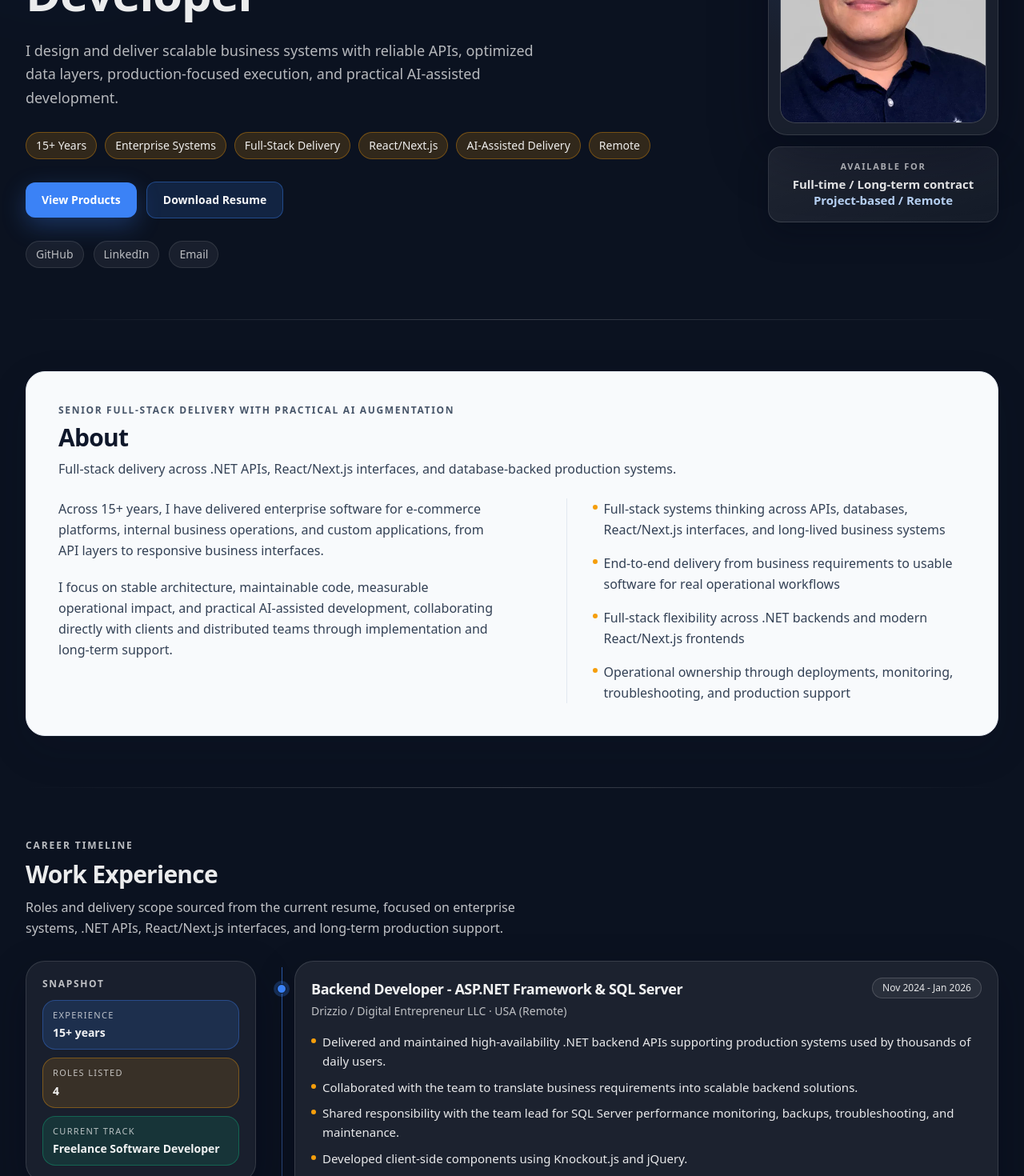
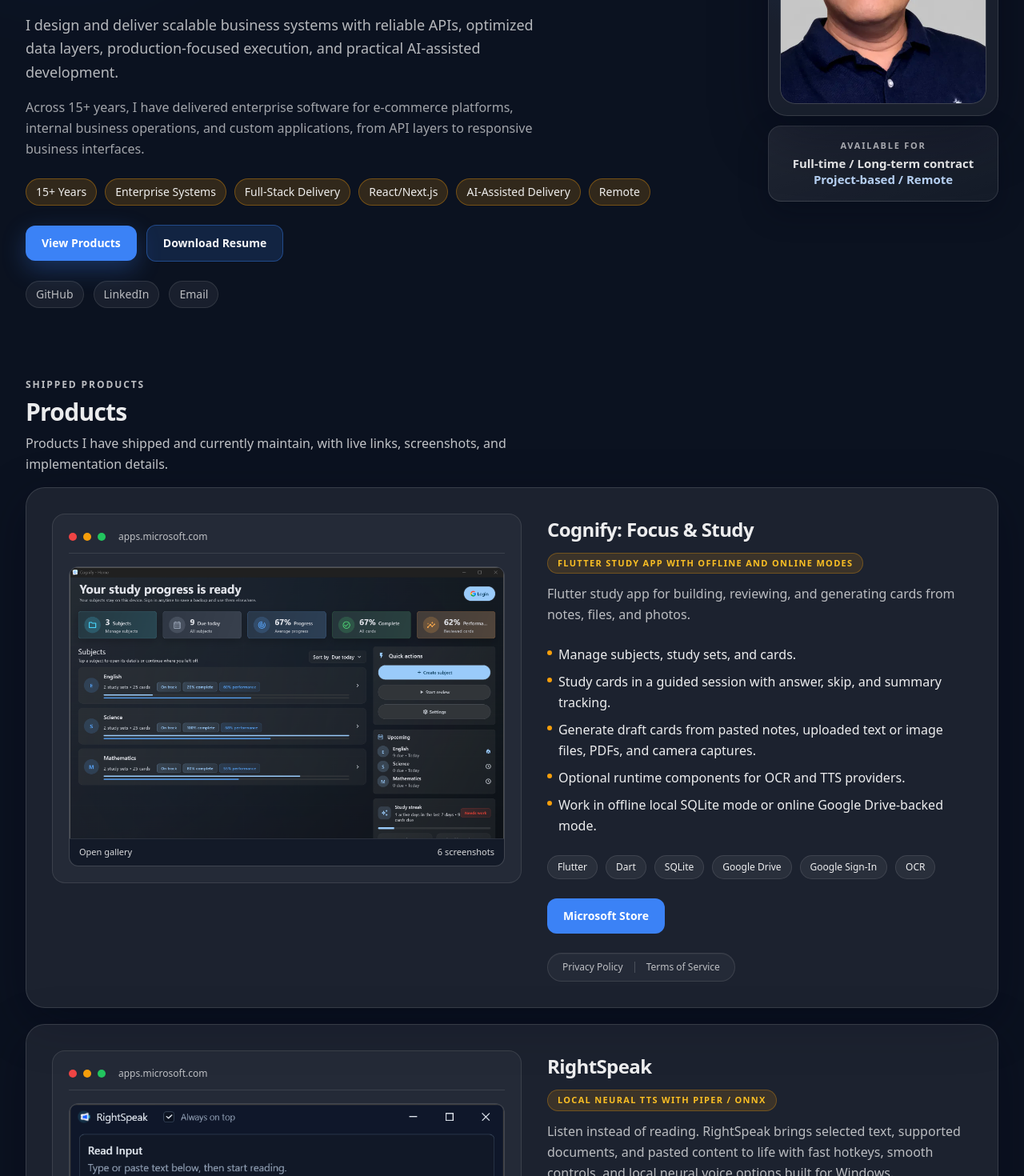
Before and after one commit to JustinTagarda/portfolio, a React (Vite) app: page / in a window 1280 px wide. Shown: the part 300-1770 px from the top of the page at 80% size. Built offline with nearby package versions, Linux system fonts and the light colour scheme.

Commit message:
tighten section spacing and merge about into hero

```diff
--- a/src/App.tsx
+++ b/src/App.tsx
@@ -89,13 +89,16 @@ const defaultData = {
         "Generate draft cards from pasted notes, uploaded text or image files, PDFs, and camera captures.",
         "Optional runtime components for OCR and TTS providers.",
         "Work in offline local SQLite mode or online Google Drive-backed mode.",
-        "Switch between light and dark themes from the in-app settings modal.",
       ],
       stack: ["Flutter", "Dart", "SQLite", "Google Drive", "Google Sign-In", "OCR"],
       primaryLinkLabel: "Microsoft Store",
       links: {
         liveDemo: "https://apps.microsoft.com/detail/9NLRQNJ22RPB?hl=en-us&gl=PH&ocid=pdpshare",
         github: "",
+      },
+      legalLinks: {
+        privacyPolicy: "https://justintagarda.com/legal/cognify-privacy-policy.html",
+        termsOfService: "https://justintagarda.com/legal/cognify-terms-of-service.html",
       },
     },
     {
@@ -282,9 +285,8 @@ const defaultData = {
     ],
   },
   nav: [
-    { label: "About", href: "#about" },
+    { label: "Products", href: "#products" },
     { label: "Experience", href: "#experience" },
-    { label: "Products", href: "#products" },
     { label: "Other Work", href: "#other-work" },
     { label: "Skills", href: "#skills" },
     { label: "Contact", href: "#contact" },
@@ -348,8 +350,8 @@ const currentlyActiveExperience = workExperiences.find((item) => item.end.toLowe
 
 function SectionDivider() {
   return (
-    <div aria-hidden className="mx-auto max-w-7xl px-5 md:px-8">
-      <div className="h-px bg-gradient-to-r from-transparent via-[rgba(255,255,255,0.20)] to-transparent" />
+    <div aria-hidden className="mx-auto max-w-7xl px-4 md:px-6">
+      <div className="h-px bg-gradient-to-r from-transparent via-[rgba(255,255,255,0.14)] to-transparent" />
     </div>
   );
 }
@@ -709,18 +711,21 @@ export default function App() {
           </div>
         </header>
 
-        <section className="mx-auto grid max-w-7xl items-start gap-8 px-4 pb-10 pt-10 sm:px-5 md:px-8 md:pb-12 md:pt-12 lg:grid-cols-[minmax(0,1fr)_18rem] lg:gap-8 lg:pb-16 lg:pt-16 xl:gap-10">
-          <div className="space-y-7 lg:max-w-[52rem]">
+        <section className="mx-auto grid max-w-7xl items-start gap-6 px-4 pb-6 pt-6 sm:px-5 md:px-8 md:pb-8 md:pt-8 lg:grid-cols-[minmax(0,1fr)_18rem] lg:gap-6 lg:pb-10 lg:pt-10 xl:gap-8">
+          <div className="space-y-6 lg:max-w-[52rem]">
               <p className="inline-flex rounded-full border border-[rgba(255,255,255,0.10)] bg-[rgba(255,255,255,0.06)] px-4 py-2 text-xs font-medium uppercase tracking-[0.14em] text-[rgba(255,255,255,0.70)]">
                .NET Core / REST APIs / SQL Server / React
               </p>
 
-            <div className="space-y-5">
+            <div className="space-y-4">
               <h1 className="text-4xl font-semibold tracking-tight text-[rgba(255,255,255,0.92)] md:text-5xl lg:text-6xl lg:leading-tight">
                 {data.headline}
               </h1>
               <p className="max-w-2xl text-base leading-relaxed text-[rgba(255,255,255,0.70)] md:text-lg">
                 {data.lead}
+              </p>
+              <p className="max-w-2xl text-sm leading-relaxed text-[rgba(255,255,255,0.62)] md:text-base">
+                {data.about.paragraphs[0]}
               </p>
             </div>
 
@@ -789,7 +794,7 @@ export default function App() {
               </div>
             </article>
 
-            <div className="mt-3.5 grid grid-cols-1 gap-3">
+            <div className="mt-3 grid grid-cols-1 gap-3">
               <div className="rounded-2xl border border-[rgba(255,255,255,0.12)] bg-[linear-gradient(160deg,rgba(255,255,255,0.09)_0%,rgba(255,255,255,0.04)_100%)] p-4 text-center text-sm text-[rgba(255,255,255,0.92)] shadow-[0_14px_36px_rgba(2,6,23,0.28)] transition hover:-translate-y-1">
                 <span className="block text-[11px] font-semibold uppercase tracking-[0.16em] text-[rgba(255,255,255,0.74)]">Available for</span>
                 <span className="mt-1 block text-[15px] font-semibold leading-snug">Full-time / Long-term contract</span>
@@ -799,114 +804,8 @@ export default function App() {
           </div>
         </section>
 
-        <SectionDivider />
-
-        <section id="about" className="mx-auto max-w-7xl px-4 py-10 sm:px-5 md:px-8 md:py-14 lg:py-16">
-          <div className="rounded-3xl border border-[#E2E8F0] bg-[#F8FAFC] p-5 shadow-[0_18px_50px_rgba(15,23,42,0.14)] sm:p-6 md:p-10">
-            <div className="space-y-2">
-              <p className="text-xs font-semibold uppercase tracking-[0.14em] text-[#475569]">{data.about.eyebrow}</p>
-              <h2 className="text-2xl font-semibold tracking-tight text-[#0F172A] md:text-3xl">About</h2>
-              <p className="text-sm leading-relaxed text-[#334155] md:text-base">{data.about.subheadline}</p>
-            </div>
-            <div className="mt-6 grid gap-6 lg:grid-cols-[1.1fr_0.9fr]">
-              <div className="space-y-5 lg:max-w-[34rem]">
-                {data.about.paragraphs.map((text) => (
-                  <p key={text} className="text-base leading-relaxed text-[#334155]">
-                    {text}
-                  </p>
-                ))}
-              </div>
-              <ul className="space-y-4 text-sm leading-relaxed text-[#334155] md:text-base lg:border-l lg:border-[#E2E8F0] lg:pl-8">
-                {data.about.highlights.map((item) => (
-                  <li key={item} className="flex items-start gap-2">
-                    <span className="mt-2 h-1.5 w-1.5 flex-none rounded-full bg-[#F59E0B]" />
-                    <span>{item}</span>
-                  </li>
-                ))}
-              </ul>
-            </div>
-          </div>
-        </section>
-
-        <SectionDivider />
-
-        <section id="experience" className="mx-auto max-w-7xl px-4 py-10 sm:px-5 md:px-8 md:py-14 lg:py-16">
-          <div className="space-y-2.5">
-            <p className="text-xs font-semibold uppercase tracking-[0.16em] text-[rgba(255,255,255,0.72)]">
-              Career Timeline
-            </p>
-            <h2 className="text-2xl font-semibold tracking-tight md:text-3xl">Work Experience</h2>
-            <p className="max-w-2xl text-sm leading-relaxed text-[rgba(255,255,255,0.75)] md:text-base">
-              Roles and delivery scope sourced from the current resume, focused on enterprise systems, .NET APIs,
-              React/Next.js interfaces, and long-term production support.
-            </p>
-          </div>
-
-          <div className="mt-5 grid items-start gap-5 md:mt-7 md:gap-6 lg:grid-cols-[18rem_minmax(0,1fr)]">
-            <aside className="space-y-3 rounded-3xl border border-[rgba(255,255,255,0.12)] bg-[rgba(255,255,255,0.06)] p-4 shadow-[0_18px_50px_rgba(2,6,23,0.30)] sm:p-5">
-              <p className="text-xs font-semibold uppercase tracking-[0.14em] text-[rgba(255,255,255,0.72)]">
-                Snapshot
-              </p>
-              <div className="space-y-2.5">
-                <div className="rounded-2xl border border-[rgba(59,130,246,0.36)] bg-[rgba(59,130,246,0.16)] px-3 py-2.5">
-                  <p className="text-[11px] uppercase tracking-[0.12em] text-[rgba(255,255,255,0.70)]">Experience</p>
-                  <p className="mt-1 text-sm font-semibold text-[rgba(255,255,255,0.94)]">15+ years</p>
-                </div>
-                <div className="rounded-2xl border border-[rgba(245,158,11,0.36)] bg-[rgba(245,158,11,0.14)] px-3 py-2.5">
-                  <p className="text-[11px] uppercase tracking-[0.12em] text-[rgba(255,255,255,0.70)]">Roles Listed</p>
-                  <p className="mt-1 text-sm font-semibold text-[rgba(255,255,255,0.94)]">{workExperiences.length}</p>
-                </div>
-                <div className="rounded-2xl border border-[rgba(16,185,129,0.36)] bg-[rgba(16,185,129,0.14)] px-3 py-2.5">
-                  <p className="text-[11px] uppercase tracking-[0.12em] text-[rgba(255,255,255,0.70)]">Current Track</p>
-                  <p className="mt-1 text-sm font-semibold text-[rgba(255,255,255,0.94)]">
-                    {currentlyActiveExperience?.job_title ?? "Freelance delivery"}
-                  </p>
-                </div>
-              </div>
-            </aside>
-
-            <div className="relative space-y-4 pl-6 before:absolute before:bottom-2 before:left-2 before:top-2 before:w-px before:bg-[linear-gradient(180deg,_rgba(59,130,246,0.65)_0%,_rgba(148,163,184,0.20)_45%,_rgba(245,158,11,0.55)_100%)]">
-              {workExperiences.map((role) => {
-                const companyLine = role.company ? role.company : "Freelance";
-                const metaLine = role.location ? `${companyLine} · ${role.location}` : companyLine;
-                return (
-                  <article
-                    key={`${role.job_title}-${role.start}`}
-                    className="relative rounded-3xl border border-[rgba(255,255,255,0.12)] bg-[rgba(255,255,255,0.07)] p-4 shadow-[0_18px_50px_rgba(2,6,23,0.28)] transition hover:-translate-y-0.5 hover:border-[rgba(59,130,246,0.48)] sm:p-5"
-                  >
-                    <span className="absolute -left-[1.45rem] top-7 h-3 w-3 rounded-full border border-[#0B1220] bg-[#3B82F6] shadow-[0_0_0_4px_rgba(59,130,246,0.25)]" />
-
-                    <div className="flex flex-wrap items-start justify-between gap-3">
-                      <div>
-                        <h3 className="text-lg font-semibold tracking-tight text-[rgba(255,255,255,0.94)]">
-                          {role.job_title}
-                        </h3>
-                        <p className="mt-1 text-sm text-[rgba(255,255,255,0.72)]">{metaLine}</p>
-                      </div>
-                      <span className="rounded-full border border-[rgba(255,255,255,0.16)] bg-[rgba(255,255,255,0.06)] px-3 py-1 text-xs font-medium text-[rgba(255,255,255,0.88)]">
-                        {role.start} - {role.end}
-                      </span>
-                    </div>
-
-                    <ul className="mt-4 space-y-2 text-sm leading-relaxed text-[rgba(255,255,255,0.90)] md:text-[15px]">
-                      {role.responsibilities.map((item) => (
-                        <li key={item} className="flex items-start gap-2">
-                          <span className="mt-2 h-1.5 w-1.5 flex-none rounded-full bg-[#F59E0B]" />
-                          <span>{item}</span>
-                        </li>
-                      ))}
-                    </ul>
-                  </article>
-                );
-              })}
-            </div>
-          </div>
-        </section>
-
-        <SectionDivider />
-
-        <section id="products" className="mx-auto max-w-7xl px-4 py-10 sm:px-5 md:px-8 md:py-14 lg:py-16">
-          <div className="space-y-2.5">
+        <section id="products" className="mx-auto max-w-7xl px-4 py-8 sm:px-5 md:px-8 md:py-10 lg:py-12">
+          <div className="space-y-2">
             <p className="text-xs font-semibold uppercase tracking-[0.16em] text-[rgba(255,255,255,0.72)]">Shipped Products</p>
             <h2 className="text-2xl font-semibold tracking-tight md:text-3xl">Products</h2>
             <p className="max-w-2xl text-sm leading-relaxed text-[rgba(255,255,255,0.75)] md:text-base">
@@ -914,7 +813,7 @@ export default function App() {
             </p>
           </div>
 
-          <div className="mt-5 space-y-5 md:mt-7 md:space-y-7">
+          <div className="mt-3 space-y-4 md:mt-4 md:space-y-5">
             {productProjectEntries.map(({ project, index: projectIndex }) => (
               <article
                 key={project.id}
@@ -1000,6 +899,27 @@ export default function App() {
                       </a>
                     )}
                   </div>
+                  {"legalLinks" in project && project.legalLinks && (
+                    <div className="inline-flex flex-wrap items-center gap-2 rounded-full border border-[rgba(255,255,255,0.10)] bg-[rgba(255,255,255,0.04)] px-3 py-1.5 text-[12px] font-medium text-[rgba(255,255,255,0.70)] shadow-[inset_0_1px_0_rgba(255,255,255,0.04)]">
+                      <a
+                        href={project.legalLinks.privacyPolicy}
+                        target="_blank"
+                        rel="noreferrer"
+                        className="rounded-full px-1.5 py-0.5 transition hover:bg-[rgba(255,255,255,0.06)] hover:text-[rgba(255,255,255,0.94)] focus-visible:outline-none focus-visible:ring-2 focus-visible:ring-[#3B82F6]"
+                      >
+                        Privacy Policy
+                      </a>
+                      <span aria-hidden className="h-3.5 w-px bg-[rgba(255,255,255,0.18)]" />
+                      <a
+                        href={project.legalLinks.termsOfService}
+                        target="_blank"
+                        rel="noreferrer"
+                        className="rounded-full px-1.5 py-0.5 transition hover:bg-[rgba(255,255,255,0.06)] hover:text-[rgba(255,255,255,0.94)] focus-visible:outline-none focus-visible:ring-2 focus-visible:ring-[#3B82F6]"
+                      >
+                        Terms of Service
+                      </a>
+                    </div>
+                  )}
                 </div>
               </article>
             ))}
@@ -1008,8 +928,83 @@ export default function App() {
 
         <SectionDivider />
 
-        <section id="other-work" className="mx-auto max-w-7xl px-4 py-10 sm:px-5 md:px-8 md:py-14 lg:py-16">
-          <div className="space-y-2.5">
+        <section id="experience" className="mx-auto max-w-7xl px-4 py-8 sm:px-5 md:px-8 md:py-10 lg:py-12">
+          <div className="space-y-2">
+            <p className="text-xs font-semibold uppercase tracking-[0.16em] text-[rgba(255,255,255,0.72)]">
+              Career Timeline
+            </p>
+            <h2 className="text-2xl font-semibold tracking-tight md:text-3xl">Work Experience</h2>
+            <p className="max-w-2xl text-sm leading-relaxed text-[rgba(255,255,255,0.75)] md:text-base">
+              Roles and delivery scope sourced from the current resume, focused on enterprise systems, .NET APIs,
+              React/Next.js interfaces, and long-term production support.
+            </p>
+          </div>
+
+          <div className="mt-3 grid items-start gap-5 md:mt-4 md:gap-6 lg:grid-cols-[18rem_minmax(0,1fr)]">
+            <aside className="space-y-3 rounded-3xl border border-[rgba(255,255,255,0.12)] bg-[rgba(255,255,255,0.06)] p-4 shadow-[0_18px_50px_rgba(2,6,23,0.30)] sm:p-5">
+              <p className="text-xs font-semibold uppercase tracking-[0.14em] text-[rgba(255,255,255,0.72)]">
+                Snapshot
+              </p>
+              <div className="space-y-2.5">
+                <div className="rounded-2xl border border-[rgba(59,130,246,0.36)] bg-[rgba(59,130,246,0.16)] px-3 py-2.5">
+                  <p className="text-[11px] uppercase tracking-[0.12em] text-[rgba(255,255,255,0.70)]">Experience</p>
+                  <p className="mt-1 text-sm font-semibold text-[rgba(255,255,255,0.94)]">15+ years</p>
+                </div>
+                <div className="rounded-2xl border border-[rgba(245,158,11,0.36)] bg-[rgba(245,158,11,0.14)] px-3 py-2.5">
+                  <p className="text-[11px] uppercase tracking-[0.12em] text-[rgba(255,255,255,0.70)]">Roles Listed</p>
+                  <p className="mt-1 text-sm font-semibold text-[rgba(255,255,255,0.94)]">{workExperiences.length}</p>
+                </div>
+                <div className="rounded-2xl border border-[rgba(16,185,129,0.36)] bg-[rgba(16,185,129,0.14)] px-3 py-2.5">
+                  <p className="text-[11px] uppercase tracking-[0.12em] text-[rgba(255,255,255,0.70)]">Current Track</p>
+                  <p className="mt-1 text-sm font-semibold text-[rgba(255,255,255,0.94)]">
+                    {currentlyActiveExperience?.job_title ?? "Freelance delivery"}
+                  </p>
+                </div>
+              </div>
+            </aside>
+
+            <div className="relative space-y-4 pl-6 before:absolute before:bottom-2 before:left-2 before:top-2 before:w-px before:bg-[linear-gradient(180deg,_rgba(59,130,246,0.65)_0%,_rgba(148,163,184,0.20)_45%,_rgba(245,158,11,0.55)_100%)]">
+              {workExperiences.map((role) => {
+                const companyLine = role.company ? role.company : "Freelance";
+                const metaLine = role.location ? `${companyLine} · ${role.location}` : companyLine;
+                return (
+                  <article
+                    key={`${role.job_title}-${role.start}`}
+                    className="relative rounded-3xl border border-[rgba(255,255,255,0.12)] bg-[rgba(255,255,255,0.07)] p-4 shadow-[0_18px_50px_rgba(2,6,23,0.28)] transition hover:-translate-y-0.5 hover:border-[rgba(59,130,246,0.48)] sm:p-5"
+                  >
+                    <span className="absolute -left-[1.45rem] top-7 h-3 w-3 rounded-full border border-[#0B1220] bg-[#3B82F6] shadow-[0_0_0_4px_rgba(59,130,246,0.25)]" />
+
+                    <div className="flex flex-wrap items-start justify-between gap-3">
+                      <div>
+                        <h3 className="text-lg font-semibold tracking-tight text-[rgba(255,255,255,0.94)]">
+                          {role.job_title}
+                        </h3>
+                        <p className="mt-1 text-sm text-[rgba(255,255,255,0.72)]">{metaLine}</p>
+                      </div>
+                      <span className="rounded-full border border-[rgba(255,255,255,0.16)] bg-[rgba(255,255,255,0.06)] px-3 py-1 text-xs font-medium text-[rgba(255,255,255,0.88)]">
+                        {role.start} - {role.end}
+                      </span>
+                    </div>
+
+                    <ul className="mt-4 space-y-2 text-sm leading-relaxed text-[rgba(255,255,255,0.90)] md:text-[15px]">
+                      {role.responsibilities.map((item) => (
+                        <li key={item} className="flex items-start gap-2">
+                          <span className="mt-2 h-1.5 w-1.5 flex-none rounded-full bg-[#F59E0B]" />
+                          <span>{item}</span>
+                        </li>
+                      ))}
+                    </ul>
+                  </article>
+                );
+              })}
+            </div>
+          </div>
+        </section>
+
+        <SectionDivider />
+
+        <section id="other-work" className="mx-auto max-w-7xl px-4 py-8 sm:px-5 md:px-8 md:py-10 lg:py-12">
+          <div className="space-y-2">
             <p className="text-xs font-semibold uppercase tracking-[0.16em] text-[rgba(255,255,255,0.72)]">Selected Work</p>
             <h2 className="text-2xl font-semibold tracking-tight md:text-3xl">Other Work</h2>
             <p className="max-w-2xl text-sm leading-relaxed text-[rgba(255,255,255,0.75)] md:text-base">
@@ -1018,7 +1013,7 @@ export default function App() {
             </p>
           </div>
 
-          <div className="mt-5 space-y-5 md:mt-7 md:space-y-7">
+          <div className="mt-3 space-y-4 md:mt-4 md:space-y-5">
             {otherWorkEntries.map(({ project, index: projectIndex }) => (
               <article
                 key={project.id}
@@ -1110,15 +1105,15 @@ export default function App() {
           </div>
         </section>
 
-        <section id="skills" className="mx-auto max-w-7xl px-4 py-10 sm:px-5 md:px-8 md:py-14 lg:py-16">
-          <div className="space-y-2.5">
+        <section id="skills" className="mx-auto max-w-7xl px-4 py-8 sm:px-5 md:px-8 md:py-10 lg:py-12">
+          <div className="space-y-2">
             <p className="text-xs font-semibold uppercase tracking-[0.16em] text-[rgba(255,255,255,0.72)]">Capability Map</p>
             <h2 className="text-2xl font-semibold tracking-tight md:text-3xl">Skills & Delivery Capabilities</h2>
             <p className="w-full text-sm leading-relaxed text-[rgba(255,255,255,0.75)] md:text-base">
               Capabilities I use to build, modernize, automate, and support production business systems with practical AI-assisted development.
             </p>
           </div>
-          <div className="mt-5 grid gap-4 md:mt-7 md:grid-cols-2 md:gap-5">
+          <div className="mt-3 grid gap-4 md:mt-4 md:grid-cols-2 md:gap-5">
             {skillGroups.map((group) => (
               <article
                 key={group.title}
@@ -1165,15 +1160,15 @@ export default function App() {
         {isContactSectionVisible && <SectionDivider />}
 
         {isContactSectionVisible && (
-          <section id="contact" className="mx-auto max-w-7xl px-4 pb-12 pt-10 sm:px-5 md:px-8 md:pb-20 md:pt-14 lg:pt-16 lg:pb-20">
-            <div className="space-y-2.5">
+          <section id="contact" className="mx-auto max-w-7xl px-4 pb-10 pt-8 sm:px-5 md:px-8 md:pb-14 md:pt-10 lg:pt-12 lg:pb-14">
+            <div className="space-y-2">
               <p className="text-xs font-semibold uppercase tracking-[0.16em] text-[rgba(255,255,255,0.72)]">Get In Touch</p>
               <h2 className="text-2xl font-semibold tracking-tight md:text-3xl">Contact</h2>
               <p className="max-w-2xl text-sm leading-relaxed text-[rgba(255,255,255,0.75)] md:text-base">
                 Share your project goals, scope, and timeline. I usually respond within 24 hours.
               </p>
             </div>
-            <div className="mt-5 grid gap-6 md:mt-7 md:gap-8 lg:grid-cols-[0.95fr_1.05fr]">
+            <div className="mt-3 grid gap-6 md:mt-4 md:gap-8 lg:grid-cols-[0.95fr_1.05fr]">
               <div className="space-y-5 rounded-3xl border border-[rgba(255,255,255,0.12)] bg-[rgba(255,255,255,0.05)] p-5 shadow-[0_18px_50px_rgba(2,6,23,0.26)] md:p-6">
                 <h3 className="text-xl font-semibold tracking-tight md:text-2xl">Let&apos;s build something reliable</h3>
                 <p className="max-w-xl text-base leading-relaxed text-[rgba(255,255,255,0.70)] md:text-lg">
@@ -1264,7 +1259,7 @@ export default function App() {
                 <button
                   type="submit"
                   disabled={contactStatus === "sending"}
-                  className={`mt-5 inline-flex rounded-xl bg-[#3B82F6] px-5 py-3 text-sm font-semibold text-white transition focus-visible:outline-none focus-visible:ring-2 focus-visible:ring-[#3B82F6] ${
+                  className={`mt-3 inline-flex rounded-xl bg-[#3B82F6] px-5 py-3 text-sm font-semibold text-white transition focus-visible:outline-none focus-visible:ring-2 focus-visible:ring-[#3B82F6] ${
                     contactStatus === "sending"
                       ? "cursor-not-allowed opacity-75"
                       : "hover:-translate-y-0.5 hover:brightness-110"
--- a/src/content/profile.json
+++ b/src/content/profile.json
@@ -55,9 +55,8 @@
     ]
   },
   "nav": [
-    { "label": "About", "href": "#about" },
+    { "label": "Products", "href": "#products" },
     { "label": "Experience", "href": "#experience" },
-    { "label": "Products", "href": "#products" },
     { "label": "Other Work", "href": "#other-work" },
     { "label": "Skills", "href": "#skills" },
     { "label": "Contact", "href": "#contact" }
```
Also changed, not shown: 1 other file (tests, documents, lock files or other folders).
